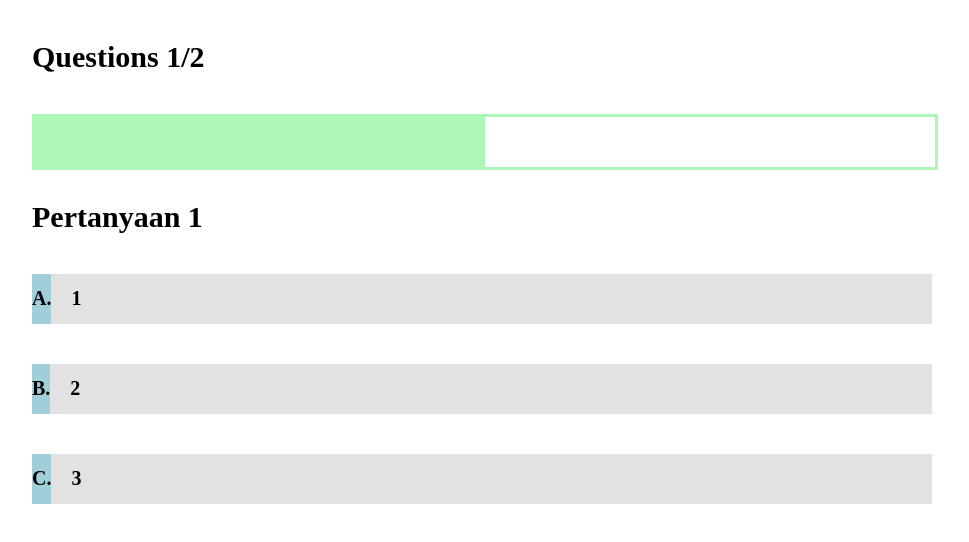
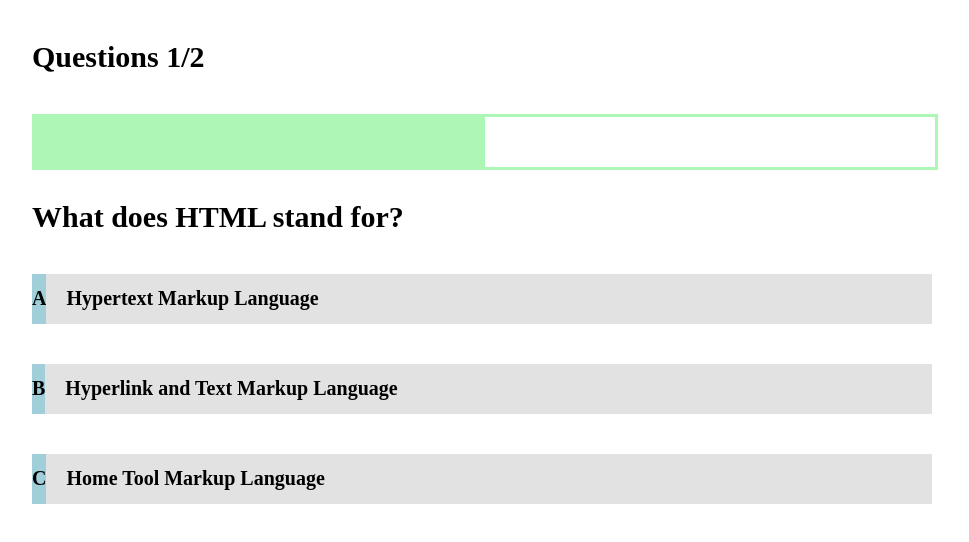
Before and after one commit to bgsdewo/Vue_JS3, a Vue app in the folder quiz-vue/: page /quiz/1 in a window 1280 px wide. Shown: the top 542 px of the page, without its empty margins (158-1127 px from the left). Built offline with nearby package versions, Linux system fonts and the light colour scheme.

Commit message:
Menampilkan Daftar Pertanyaan Dan Pilihan Ganda

```diff
--- a/quiz-vue/src/components/QuizContent.vue
+++ b/quiz-vue/src/components/QuizContent.vue
@@ -1,19 +1,20 @@
+<script setup>
+
+import { defineProps } from 'vue';
+
+const { question } = defineProps(['question'])
+</script>
+
+
+
 <template>
      <section id="question-container">
-        <div class="question-title">Pertanyaan 1</div>
+        <h1 class="question-title"> {{ question.text }}</h1>
     </section>
     <section id="option-container">
-        <div class="option">
-            <p class="option-label">A.</p>
-            <div class="option-value">1</div>
-        </div>
-        <div class="option">
-            <p class="option-label">B.</p>
-            <div class="option-value">2</div>
-        </div>
-        <div class="option">
-            <p class="option-label">C.</p>
-            <div class="option-value">3</div>
+        <div class="option" v-for="(option,index) in question.answers" :key="index">
+            <p class="option-label"> {{ option.label }}</p>
+            <div class="option-value">{{ option.text }}</div>
         </div>
     </section>
 </template>
--- a/quiz-vue/src/views/Quiz.vue
+++ b/quiz-vue/src/views/Quiz.vue
@@ -1,15 +1,23 @@
 <script setup>
 import QuizHeader from '@/components/QuizHeader.vue'
 import QuizContent from '@/components/QuizContent.vue'
+import { ref } from 'vue'
+import { useRoute } from 'vue-router';
+import quizes from '../data/quizes.json'
+
+const route = useRoute()
+const quizId = parseInt(route.params.id)
+const quiz = quizes.find((q) => q.id ===quizId)
 
 
+const currentQuestionIndex = ref(0)
 </script>
 
 
 
 <template>
     <QuizHeader />
-    <QuizContent />
+    <QuizContent :question="quiz.questions[currentQuestionIndex]" />
 </template>
 
 <style scoped>
```
